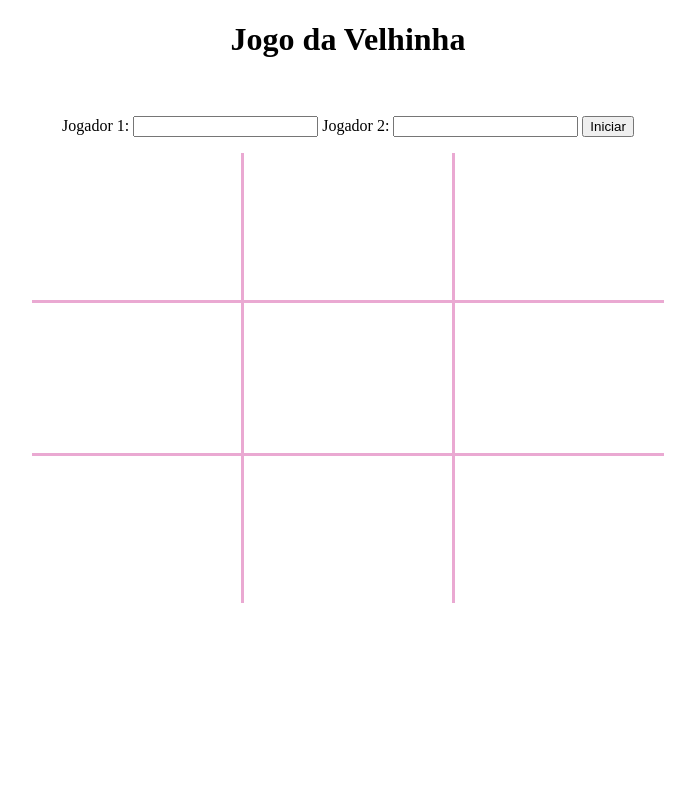
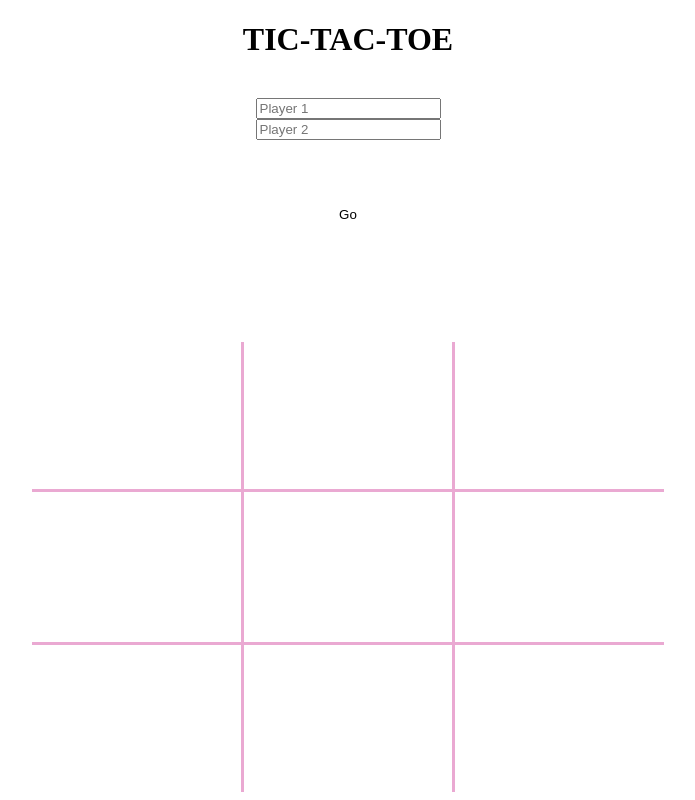
Before and after one commit to maylla04/JogodaVelha, a website: page index.html in a window 1280 px wide. Shown: the whole page, without its empty margins (292-987 px from the left). Drawn offline with Linux system fonts and the light colour scheme.

Commit message:
git index.html

```diff
--- a/index.html
+++ b/index.html
@@ -13,18 +13,22 @@
     <title>Jogo da Velha</title>
 </head>
 <body class="fullscren">
-    <center><div class="container">
-        <h1>Jogo da Velhinha</h1><br/><br/>
-		<label for="Jogador1"> Jogador 1: </label>
-		<input type="text" id="jogador1"/>
-		<label for="Jogador2"> Jogador 2: </label>
-		<input type="text" id="jogador2"/>
+    <div class="container">
+        <center><div class="flex">
+		<div class="form">
+			<h1>TIC-TAC-TOE</h1><br/>
 
-		<input type="button" value="Iniciar" onclick="ComecaJogo();"/>
+		<input type="text" id="jogador1" placeholder="Player 1"/><br/>
+
+		<input type="text" id="jogador2" placeholder="Player 2"/> <br/>
+
+		<button class="iniciar" onclick="ComecaJogo();">Go</button>
 
         <p id="jogadorAtual"> </p>
+		<p id="vencedor"> </p></div>
+	</div></center><br/><br/>
 
-<div id="jogo">
+		<center><div id="jogo">
 
 	<div>
 		<div class="linha">
```
